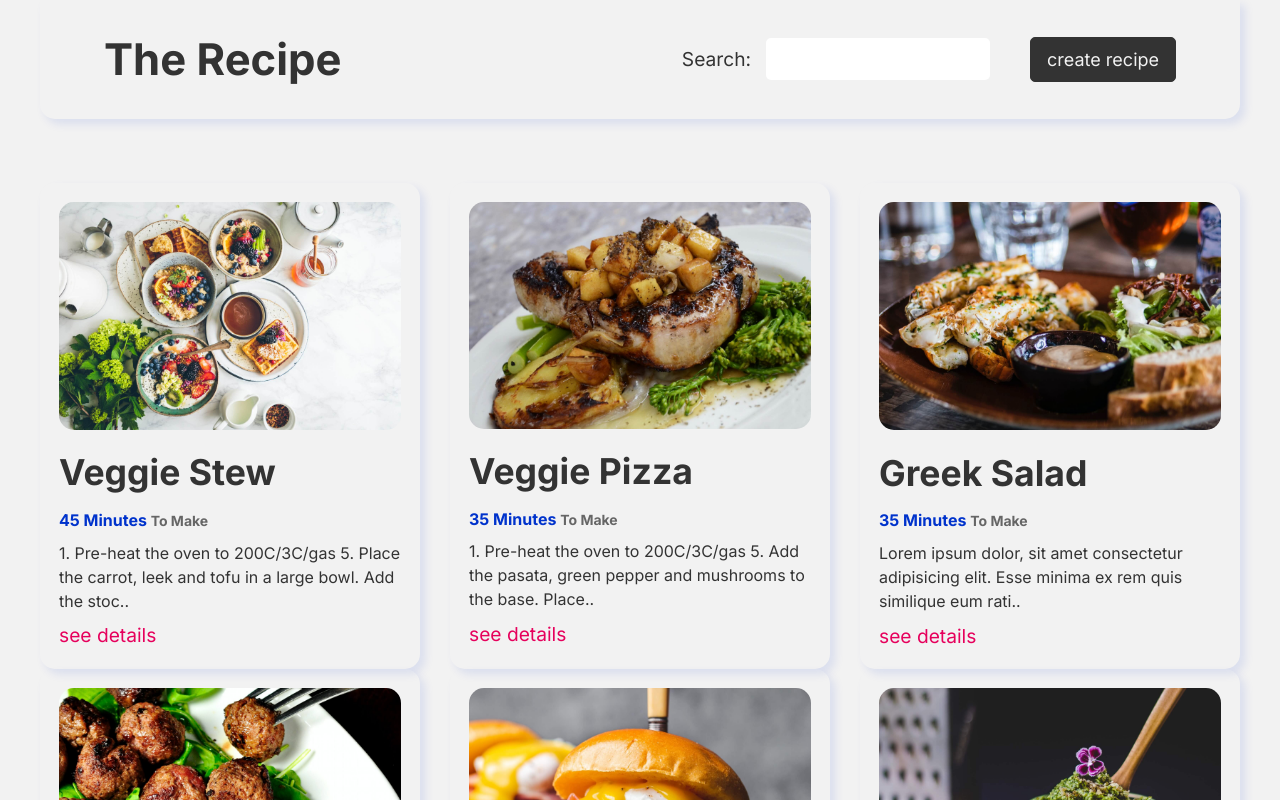
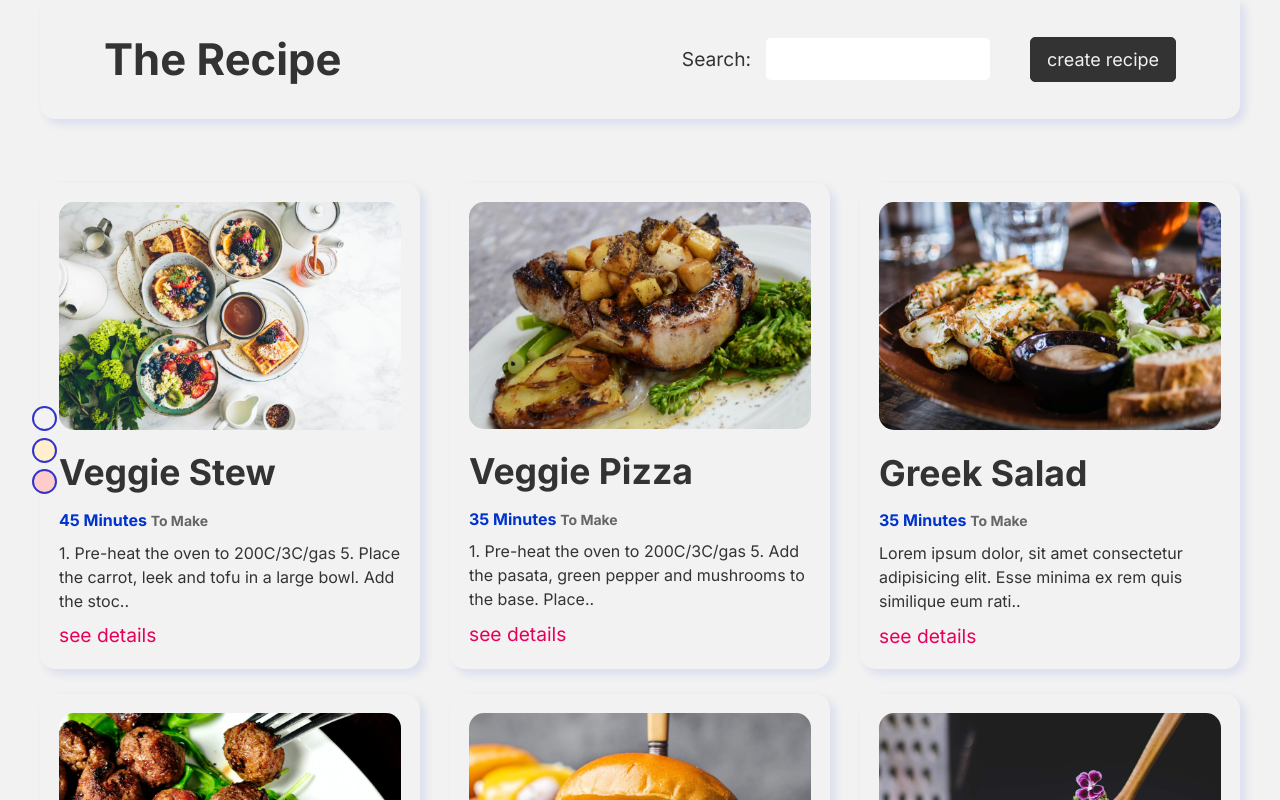
Before and after one commit to farhanabsar21/food-search-app, a React (Create React App) app: page / in a window 1280 px wide. Shown: the top 800 px of the page. Built offline with nearby package versions, Linux system fonts and the light colour scheme; data requests are answered from the project's data file.

Commit message:
context, reducer

```diff
--- a/src/App.js
+++ b/src/App.js
@@ -6,6 +6,7 @@ import Recipe from './Pages/Recipe/Recipe';
 import Search from './Pages/Search/Search';
 import NotFound from './Pages/NotFound/NotFound';
 import Navbar from './Components/Navbar/Navbar';
+import ColorButtons from './Components/ColorButtons/ColorButtons';
 
 //page components
 
@@ -14,6 +15,7 @@ function App() {
     <div className="App">
       <BrowserRouter>
         <Navbar/>
+        <ColorButtons/>
         <Switch>
           <Route exact path="/">
             <Home/>
--- /dev/null
+++ b/src/Components/ColorButtons/ColorButtons.js
@@ -0,0 +1,22 @@
+import React from 'react';
+import useTheme from '../../Hooks/useTheme';
+import './ColorButtons.scss';
+
+const ColorButtons = () => {
+    const { changeColor } = useTheme()
+    const colorCart = ["#f2f2f2", "#ffefcc", "#ffcccc"]
+
+    return (
+        <div className='btn-container'>
+            {colorCart.map(eachColor =>
+                <div
+                    className='btn-main'
+                    key={eachColor}
+                    onClick={()=> changeColor(eachColor)}
+                    style={{background: eachColor}} />
+            )}
+        </div>
+    );
+};
+
+export default ColorButtons;
--- /dev/null
+++ b/src/Components/ColorButtons/ColorButtons.scss
@@ -0,0 +1,16 @@
+@import '../../global.scss';
+
+.btn-container{
+    position: fixed;
+    top: 50%;
+    left: 2.5%;
+    .btn-main{
+        display: block;
+        width: 25px;
+        height: 25px;
+        border-radius: 50%;
+        border: 2px solid #3333cc;
+        margin-top: 25%;
+        cursor: pointer;
+    }
+}
--- a/src/Components/Navbar/Navbar.js
+++ b/src/Components/Navbar/Navbar.js
@@ -1,12 +1,14 @@
 import React from 'react';
 import { Link } from 'react-router-dom';
+import useTheme from '../../Hooks/useTheme';
 import SearchBar from '../Searchbar/SearchBar';
 import "./Navbar.scss"
 
 const Navbar = () => {
+    const { color } = useTheme()
     return (
         <div className='navbar-section'>
-            <nav>
+            <nav style={{background: color}}>
                 <Link to="/" className='brand'>
                     <h1>The Recipe</h1>
                 </Link>
--- a/src/Components/Navbar/Navbar.scss
+++ b/src/Components/Navbar/Navbar.scss
@@ -11,6 +11,7 @@
         padding: 0 5%;
         border-radius: 0 0 15px 15px;
         box-shadow: 5px 5px 10px rgba(0, 51, 204, 0.1);
+        transition: 0.3s;
         .brand{
             margin-right: auto;
             text-decoration: none;
--- a/src/Components/RecipeList/RecipeList.js
+++ b/src/Components/RecipeList/RecipeList.js
@@ -3,6 +3,13 @@ import { Link } from 'react-router-dom';
 import "./RecipeList.scss";
 
 const RecipeList = ({recipes}) => {
+
+    if(recipes.length === 0){
+        return <div className='error-card'>
+            <p className="error">No recipes found</p>
+            <a href="/">Go to homepage</a>
+        </div>
+    }
     return (
         <div className='recipe-container'>
             {recipes.map(recipe =>
--- a/src/Components/RecipeList/RecipeList.scss
+++ b/src/Components/RecipeList/RecipeList.scss
@@ -3,10 +3,9 @@
 .recipe-container{
     display: grid;
     grid-template-columns: repeat(1, 1fr);
-    gap: 2.5% 0;
+    gap: 2.5%;
     @media screen and (min-width: 601px) {
         grid-template-columns: repeat(3, 1fr);
-        gap: 0 2.5%;
     }
     .recipe-card{
         padding: 5%;
--- /dev/null
+++ b/src/Hooks/useTheme.js
@@ -0,0 +1,13 @@
+import { useContext } from 'react';
+import { ColorContext } from '../context/ColorContext';
+
+const useTheme = () => {
+
+    const context = useContext(ColorContext)
+    if (context === undefined) {
+        throw new Error("useTheme must be used in the root")
+    }
+    return context
+};
+
+export default useTheme;
--- a/src/Pages/Search/Search.js
+++ b/src/Pages/Search/Search.js
@@ -11,6 +11,7 @@ const Search = () => {
     const url = `http://localhost:3000/recipes?q=${query}`
     const { error, isPending, data} = useFetch(url)
 
+    console.log(queryStr, queryParams, query)
     return (
         <div className='search-result-container'>
            <h2>Recipes for "{query}"</h2>
--- /dev/null
+++ b/src/context/ColorContext.js
@@ -0,0 +1,30 @@
+import { createContext, useReducer } from "react";
+
+export const ColorContext = createContext();
+
+// reducer function
+const colorReducer = (state, action) => {
+    switch(action.type){
+        case "CHANGE_COLOR":
+            return {...state, color: action.payload}
+        default:
+            return state
+    }
+}
+
+export const ColorContextProvider = ({ children }) => {
+
+    // initial reducer state
+    const [state, dispatch] = useReducer(colorReducer, { color: "#f2f2f2" })
+
+    // dispatch function
+    const changeColor = (color) => {
+        dispatch({type: "CHANGE_COLOR", payload: color})
+    }
+
+    return (
+        <ColorContext.Provider value={{...state, changeColor}}>
+            {children}
+        </ColorContext.Provider>
+    )
+}
--- a/src/index.js
+++ b/src/index.js
@@ -1,11 +1,14 @@
 import React from 'react';
 import ReactDOM from 'react-dom';
 import App from './App';
+import { ColorContextProvider } from './context/ColorContext';
 import './global.scss';
 
 ReactDOM.render(
   <React.StrictMode>
-    <App />
+    <ColorContextProvider>
+      <App />
+    </ColorContextProvider>
   </React.StrictMode>,
   document.getElementById('root')
 );
```
Also changed, not shown: src/Components/Searchbar/SearchBar.js (line endings or trailing spaces).
